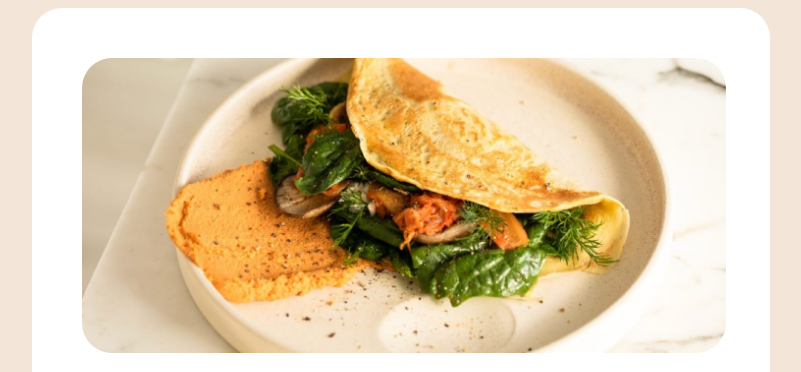
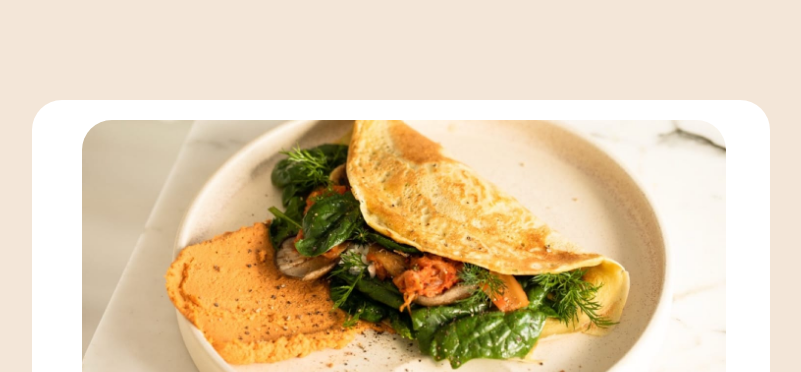
Before and after one commit to Gilbert-Koom/gilberto, a plain HTML site: page index.html in a window 1280 px wide. Shown: the top 372 px of the page, without its empty margins (239-1040 px from the left). Drawn offline with Linux system fonts and the light colour scheme.

Commit message:
change to the master div

```diff
--- a/style.scss
+++ b/style.scss
@@ -30,15 +30,14 @@ body{
     margin: auto;
     background-color: $white;
     border-radius: 30px;
-    margin: auto;
-
-
+    margin-top: 100px;
+    margin-bottom: 100px;
 }
 img{
     width: 644.274px;
     margin-left: 50px;
     border-radius: 30px;
-    margin-top: 50px;
+    margin-top: 20px;
 }
 .title,.title2,.title3,.title4{
     font-family: $styledFont;
```
Also changed, not shown: style.css, 1 other file.
